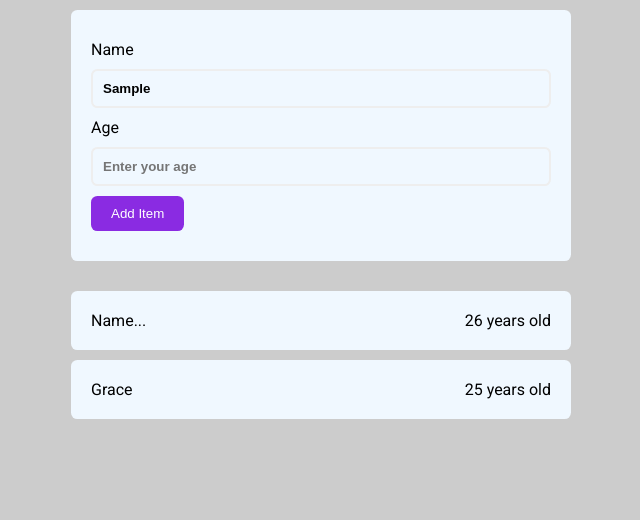
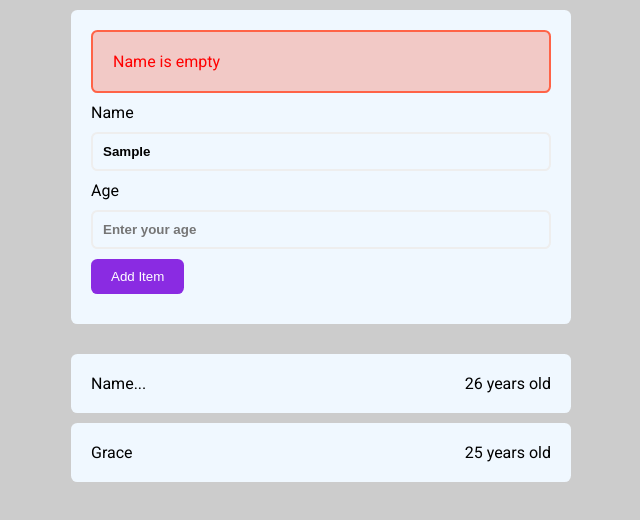
Before and after one commit to Jean-pierre14/my_react_app, a React (Create React App) app in the folder client/: page / in a window 1280 px wide. Both pictures are taken after typing "Sample", "5" into the empty fields and a click on the button "Add Item". Shown: the top 520 px of the page, without its empty margins (319-959 px from the left). Built offline with nearby package versions, Linux system fonts and the light colour scheme; a web font is replaced by a local one.

Commit message:
Validation part one

```diff
--- a/client/src/components/NewForm.css
+++ b/client/src/components/NewForm.css
@@ -5,6 +5,21 @@
   padding: 20px;
   border-radius: 0.4rem;
   background-color: aliceblue;
+}
+.error {
+  display: block;
+  padding: 20px;
+  border: 2px solid tomato;
+  border-radius: 0.4rem;
+  background-color: rgba(243, 162, 148, 0.533);
+  color: red;
+  /* display: none; */
+}
+.error.display {
+  display: block;
+}
+.error.none {
+  display: none;
 }
 .group {
   display: block;
--- a/client/src/components/NewForm.jsx
+++ b/client/src/components/NewForm.jsx
@@ -9,7 +9,6 @@ const NewForm = () => {
       // console.log("Name is empty...");
       setError("Name is empty");
     }
-    setError("");
   };
 
   const [name, setName] = useState("");
@@ -21,6 +20,8 @@ const NewForm = () => {
 
     if (name.trim().length === 0) {
       setError("Name is empty");
+    } else {
+      setError("");
     }
   };
 
@@ -31,7 +32,11 @@ const NewForm = () => {
   return (
     <>
       <div className="card">
-        <div className="error">{error}</div>
+        <div
+          className={`error ${error.trim().length !== 0 ? "display" : "none"}`}
+        >
+          {error}
+        </div>
         <form onSubmit={handlerSubmit}>
           <div className="group">
             <label htmlFor="name">Name</label>
```
